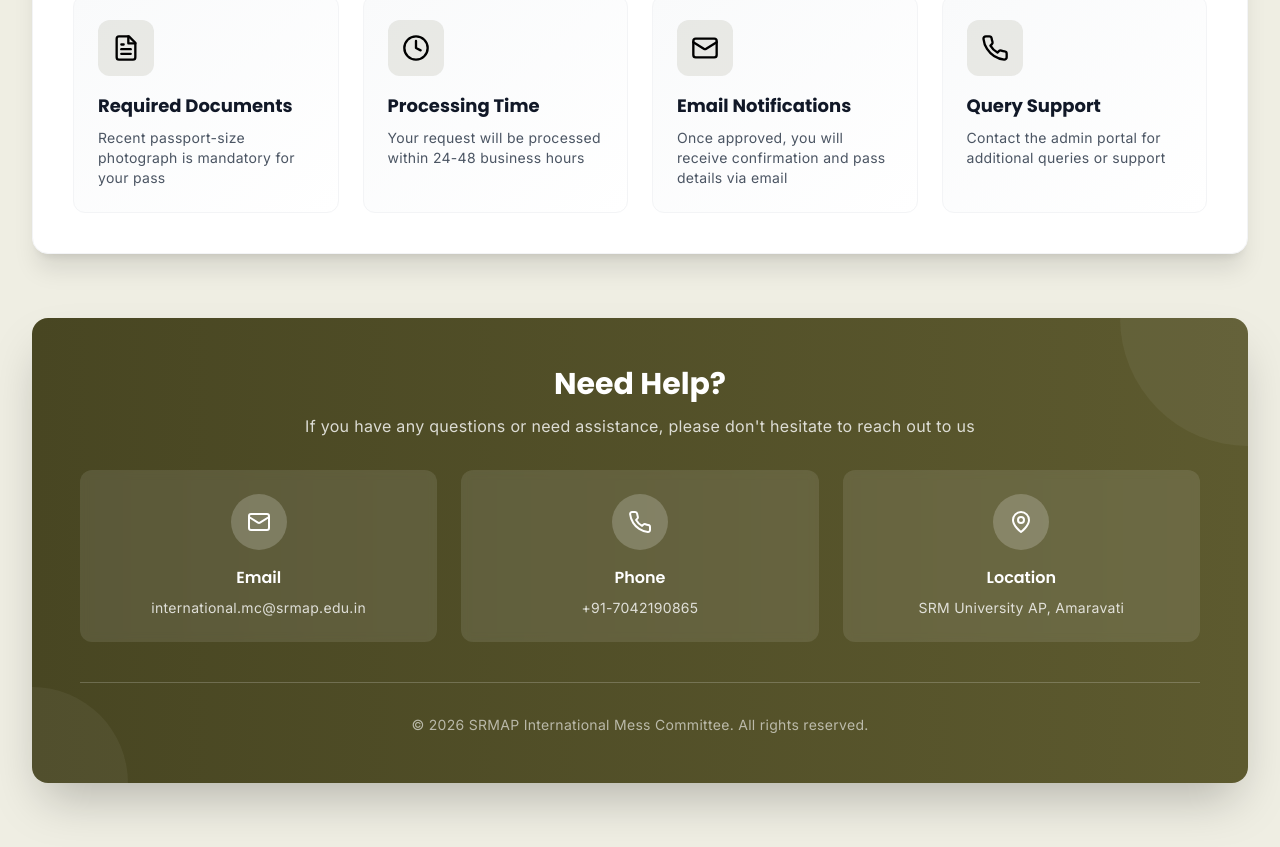
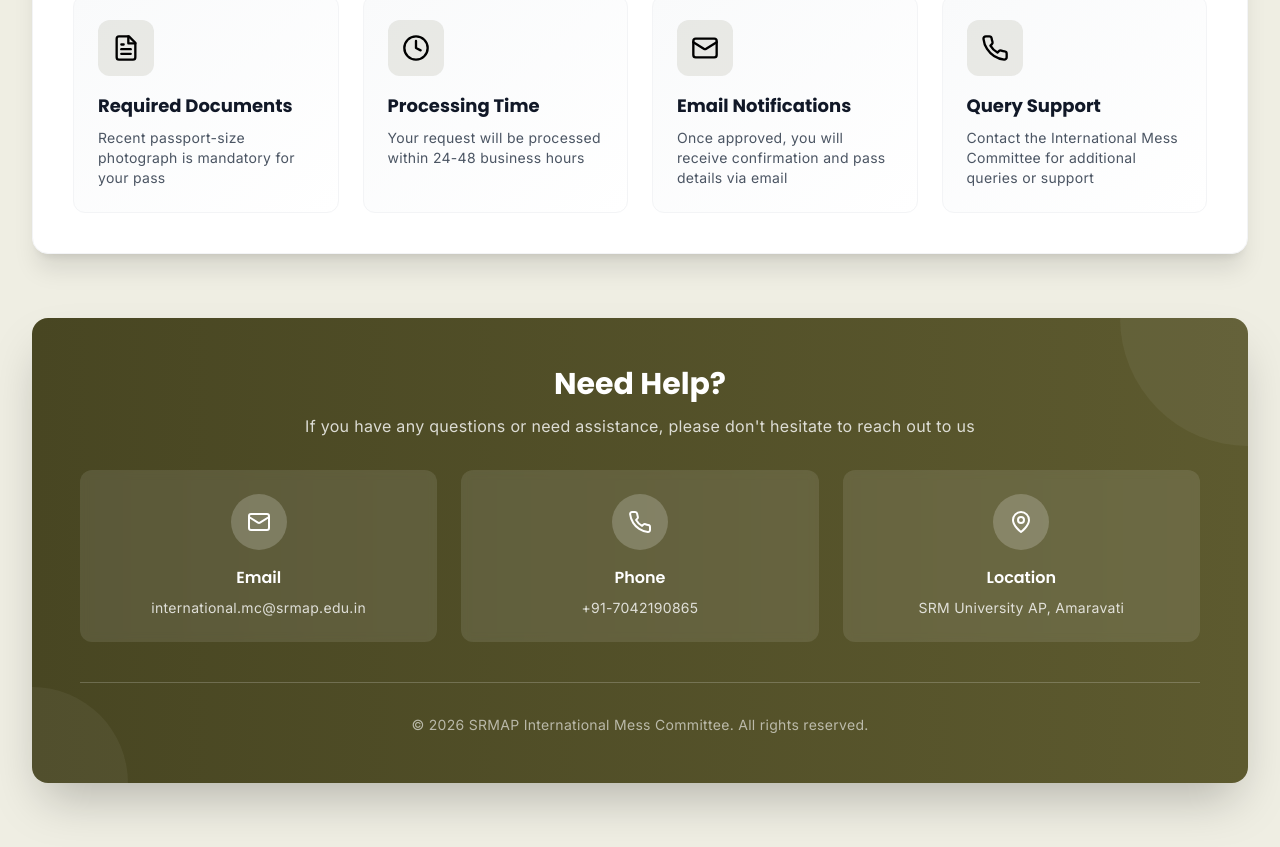
Before and after one commit to ThakurAmanKumar/SRMAPINTMESSPASS, a Next.js app: page /mess-pass-request in a window 1280 px wide. Shown: the part 1900-2747 px from the top of the page. Built offline with nearby package versions, Linux system fonts and the light colour scheme.

Commit message:
Update Query Support - replace admin portal with International Mess Committee

```diff
--- a/src/app/mess-pass-request/page.tsx
+++ b/src/app/mess-pass-request/page.tsx
@@ -639,7 +639,7 @@ export default function MessPassRequestPage() {
                 <Phone size={28} />
               </div>
               <h3 className="text-lg font-bold text-gray-900 mb-2">Query Support</h3>
-              <p className="text-gray-600 text-sm">Contact the admin portal for additional queries or support</p>
+              <p className="text-gray-600 text-sm">Contact the International Mess Committee for additional queries or support</p>
             </div>
           </div>
         </div>
```
